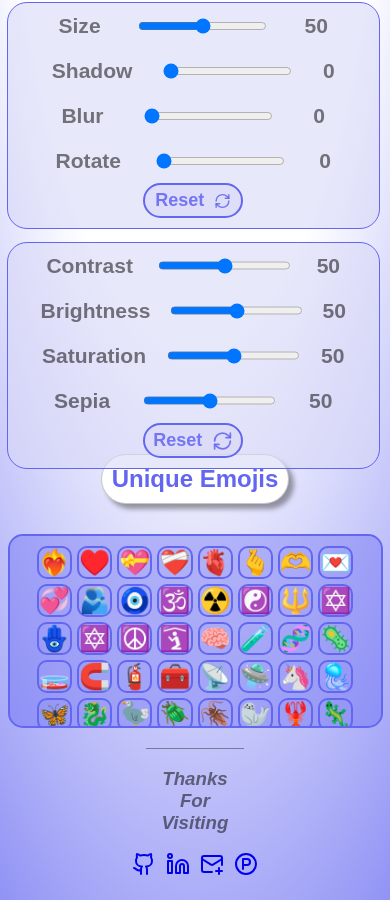
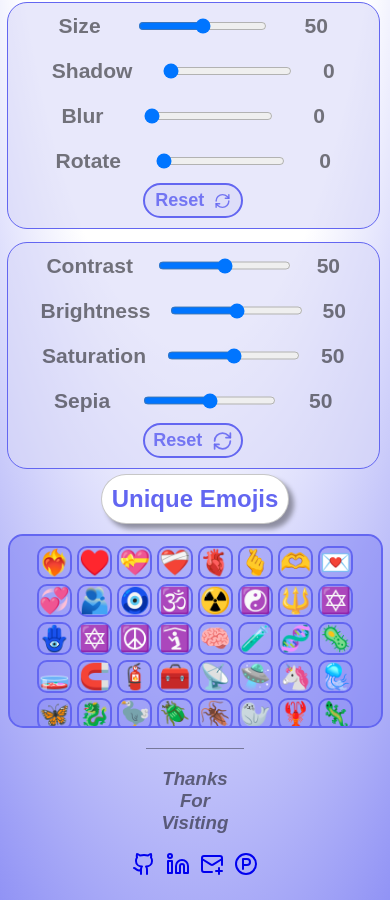
Before and after one commit to satyamrk18/Emoji-Editor, a React (Vite) app: page / in a window 390 px wide. Shown: the part 469-1369 px from the top of the page. Built offline with nearby package versions, Linux system fonts and the light colour scheme.

Commit message:
emoji heading position changed

```diff
--- a/src/App.css
+++ b/src/App.css
@@ -360,7 +360,7 @@
     font-size: 5px;
   }
   .emoji-heading {
-    top: 450px;
+    top: 470px;
   }
   .emojis-container {
     bottom: -450px;
```
